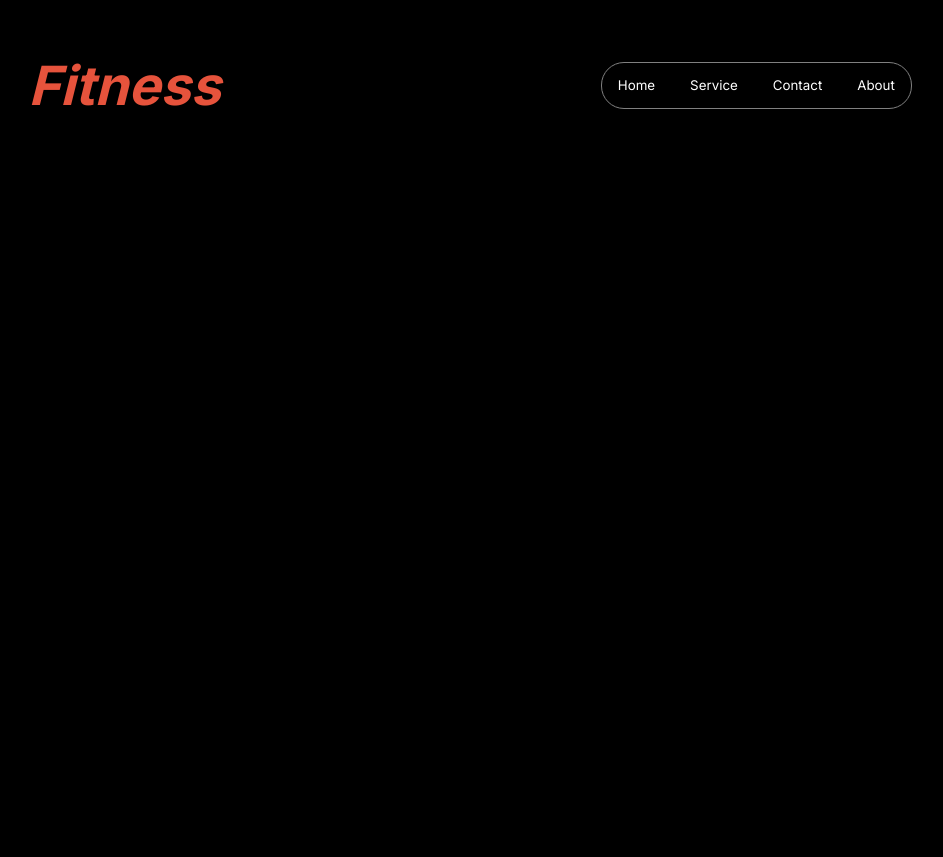
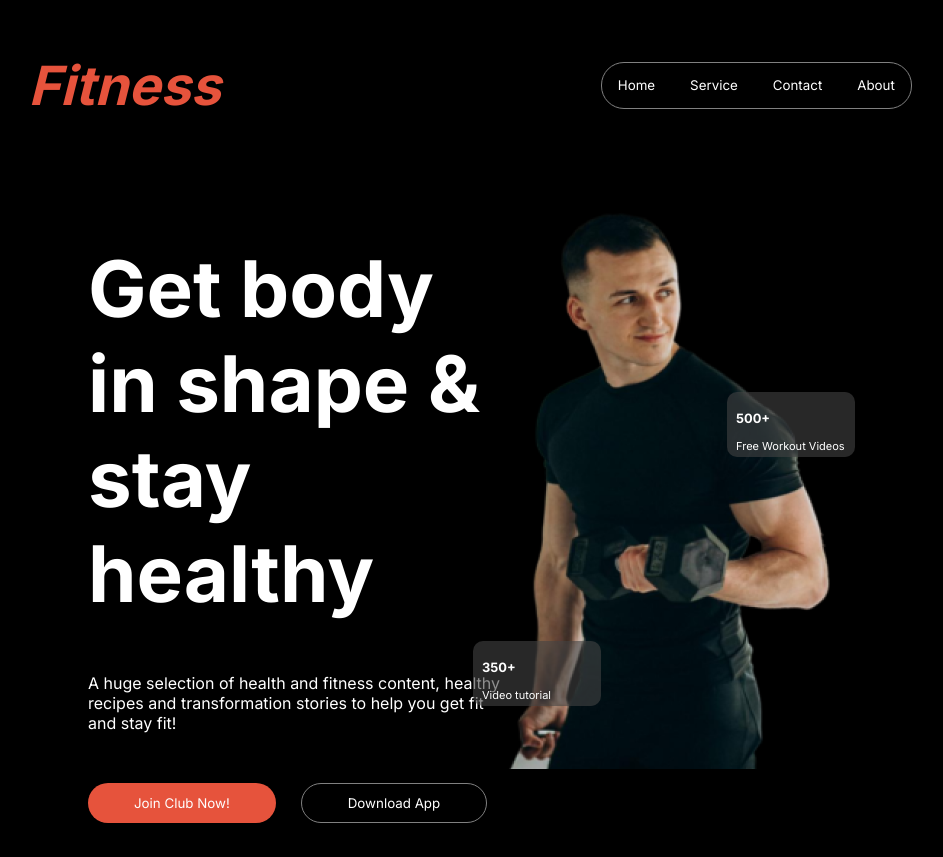
Before and after one commit to 2aban/assignment-2-ph, a plain HTML site: page index.html in a window 1280 px wide. Shown: the whole page, without its empty margins (170-1113 px from the left). Before the commit the page ends 800 px from the top, so only its background shows below. Drawn offline with Linux system fonts and the light colour scheme.

Commit message:
assignment 2 nav-title section added

```diff
--- a/index.html
+++ b/index.html
@@ -3,6 +3,7 @@
 <head>
     <meta charset="UTF-8">
     <meta name="viewport" content="width=device-width, initial-scale=1.0">
+    <script src="https://kit.fontawesome.com/fa548cbbb7.js" crossorigin="anonymous"></script>
     <link rel="preconnect" href="https://fonts.googleapis.com">
     <link rel="preconnect" href="https://fonts.gstatic.com" crossorigin>
     <link href="https://fonts.googleapis.com/css2?family=Inter:wght@100..900&display=swap" rel="stylesheet">
@@ -23,5 +24,32 @@
         </ul>
     </button>
   </nav>
+  <main>
+    <div class="nav-title-img-section">
+        <div class="main-hedder">
+          <h1>Get body in shape & stay healthy</h1>
+          <p>A huge selection of health and fitness content, healthy recipes and transformation stories to help you get fit and stay fit!</p>
+          <div class="btn-gap">
+            <button class="join-btn">Join Club Now!</button>
+          <button class="download-btn">Download App</button>
+          </div>
+        </div>
+        <div class="hedder-img">
+          <div class="card-500">
+            <h3>500+</h3>
+            <p>Free Workout Videos</p>
+          </div>
+          <img src="./images/Images 2.png" alt="">
+          <div class="card-350">
+            <h3>350+</h3>
+            <p>Video tutorial</p>
+          </div>
+        </div>
+    </div>
+
+  </main>
+  <footer>
+
+  </footer>
 </body>
 </html>
--- a/style.css
+++ b/style.css
@@ -34,3 +34,151 @@
     text-decoration: none;
     color: #FFFFFF;
   }
+ .main-hedder{
+  color: #FFFFFF;
+ }
+.nav-title-img-section{
+  display: flex;
+  padding: 26px 250px;
+}
+.btn-gap{
+  display: flex;
+  gap: 25px;
+  margin-top: 50px;
+}
+.main-hedder h1{
+  font-size: 78px;
+}
+.join-btn{
+  color: white;
+  border: none;
+  background: #E6533C;
+  padding: 11px 46px;
+  border-radius: 21px;
+}
+.download-btn{
+  color: white;
+  border: 1px solid gray;
+  padding: 11px 46px;
+  border-radius: 26px;
+}
+/* .hedder-img{
+  color: #FFFFFF;
+} */
+.card-500{
+  position: absolute;
+  margin: 203px 224px;
+  background: #44444499;
+  color: white;
+  font-size: 11px;
+  width: 110px;
+  height: 51px;
+  padding: 7px 9px;
+  border-radius: 10px;
+}
+.card-500 h3{
+  background: #44444405;
+}
+.card-500 p{
+  background: #44444405;
+}
+.card-350{
+  position: absolute;
+  margin: -132px -30px;
+  background: #44444499;
+  color: white;
+  font-size: 11px;
+  width: 110px;
+  height: 51px;
+  padding: 7px 9px;
+  border-radius: 10px;
+}
+.card-350 h3{
+  background: #44444405;
+}
+.card-350 p{
+  background: #44444405;
+}
+
+
+
+
+
+
+
+
+
+
+
+
+
+
+
+
+
+
+
+
+
+
+
+
+
+
+
+
+
+
+
+
+
+
+
+
+
+
+
+
+
+
+
+
+
+
+
+
+
+
+
+
+
+
+
+
+
+
+
+
+
+
+
+
+  @media screen and (max-width: 600px) {
+    .nav-button {
+      display: none;
+      background-image: url(./images/menu_6057826.png);
+      color: #FFFFFF;
+    }
+  }
+  @media screen and (max-width: 600px) {
+    .nav-title-img-section {
+      display: contents;
+
+    }
+  }
+  @media screen and (max-width: 768px) {
+    .nav-title-img-section {
+      display: contents;
+
+    }
+  }
```
Also changed, not shown: images/menu_6057826.png (added).
